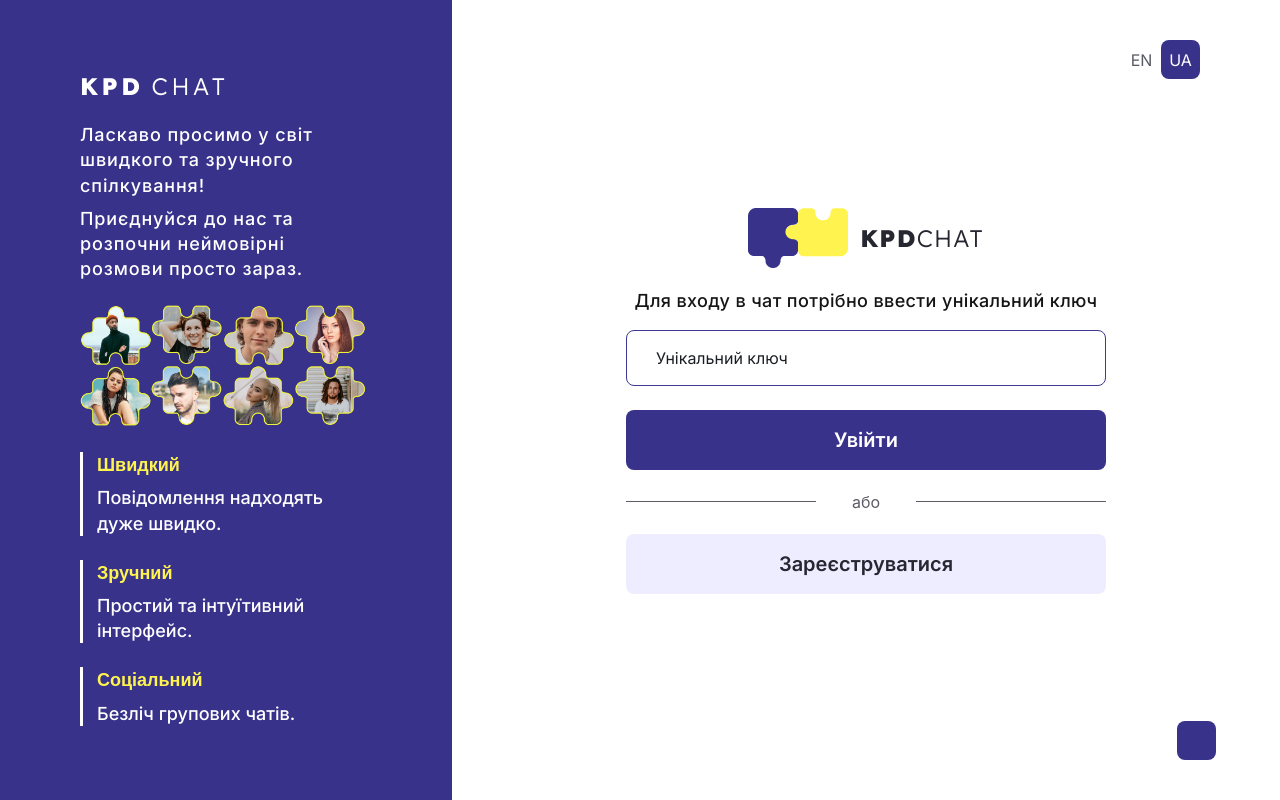
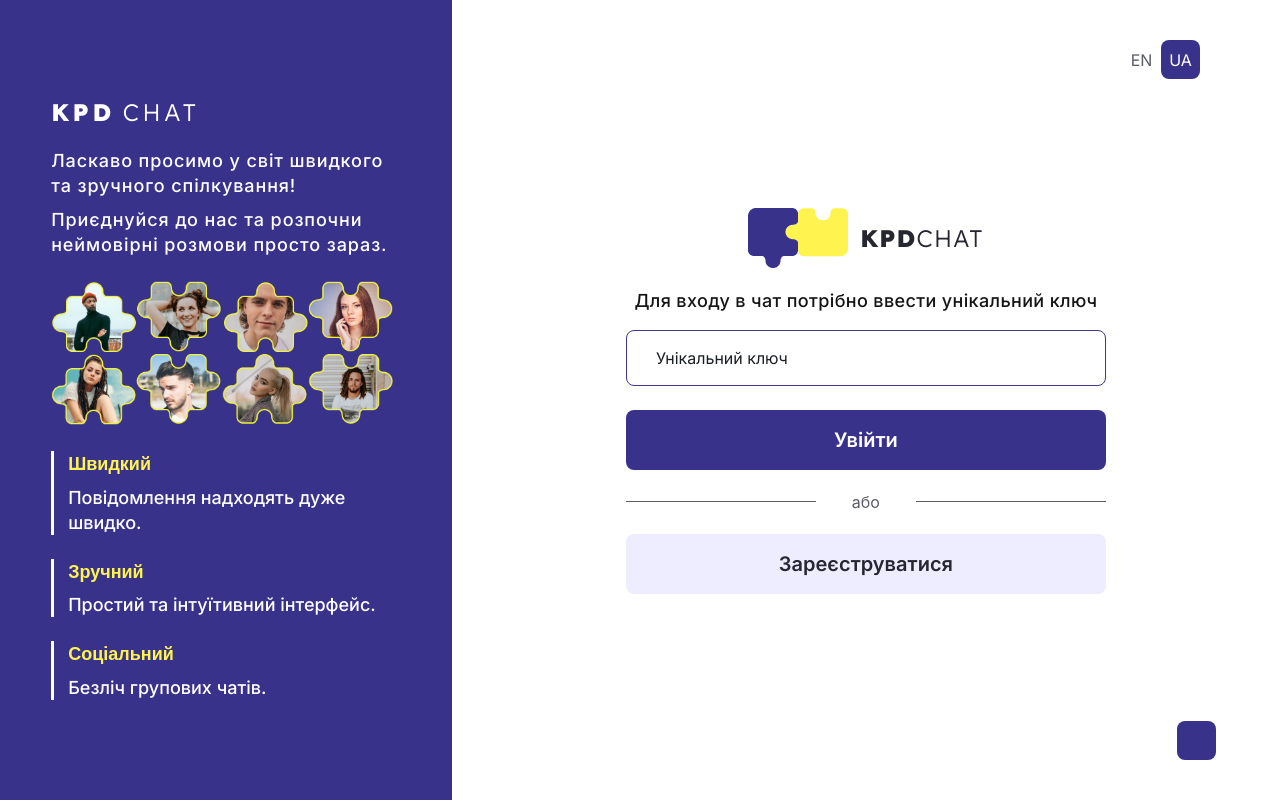
Before and after one commit to kpdchat/kpdchat, a React (Create React App) app: page / in a window 1280 px wide. Built offline with nearby package versions, Linux system fonts and the light colour scheme; some icons are missing.

Commit message:
Added super puper mega adaptivity (#41)

```diff
--- a/src/styles/registrationWindow/info.scss
+++ b/src/styles/registrationWindow/info.scss
@@ -2,7 +2,7 @@
     background-color: $color-violet;
     width: 35.42%;
     min-height: 100%;
-    padding: 10px 80px;
+    padding: 2dvh 4dvw;
     display: flex;
     align-items: center;
 
```
